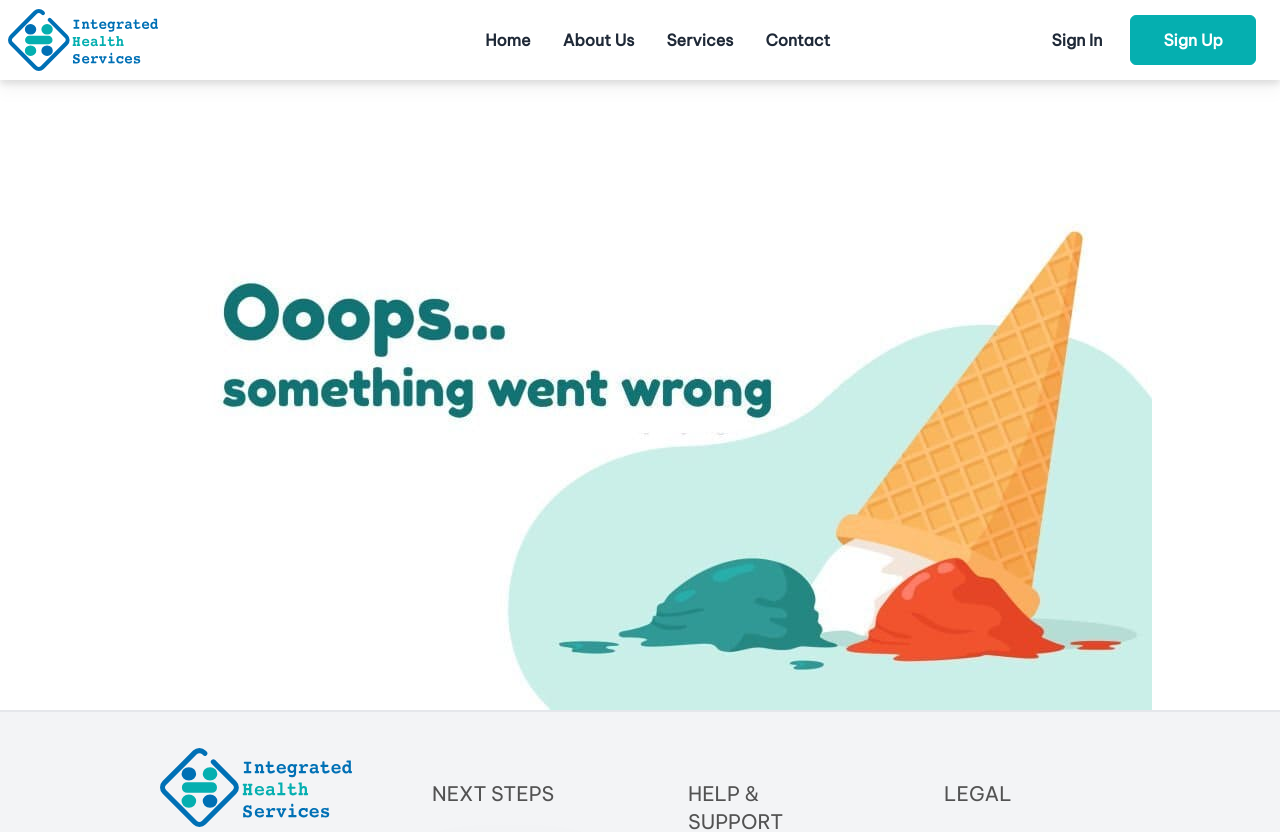
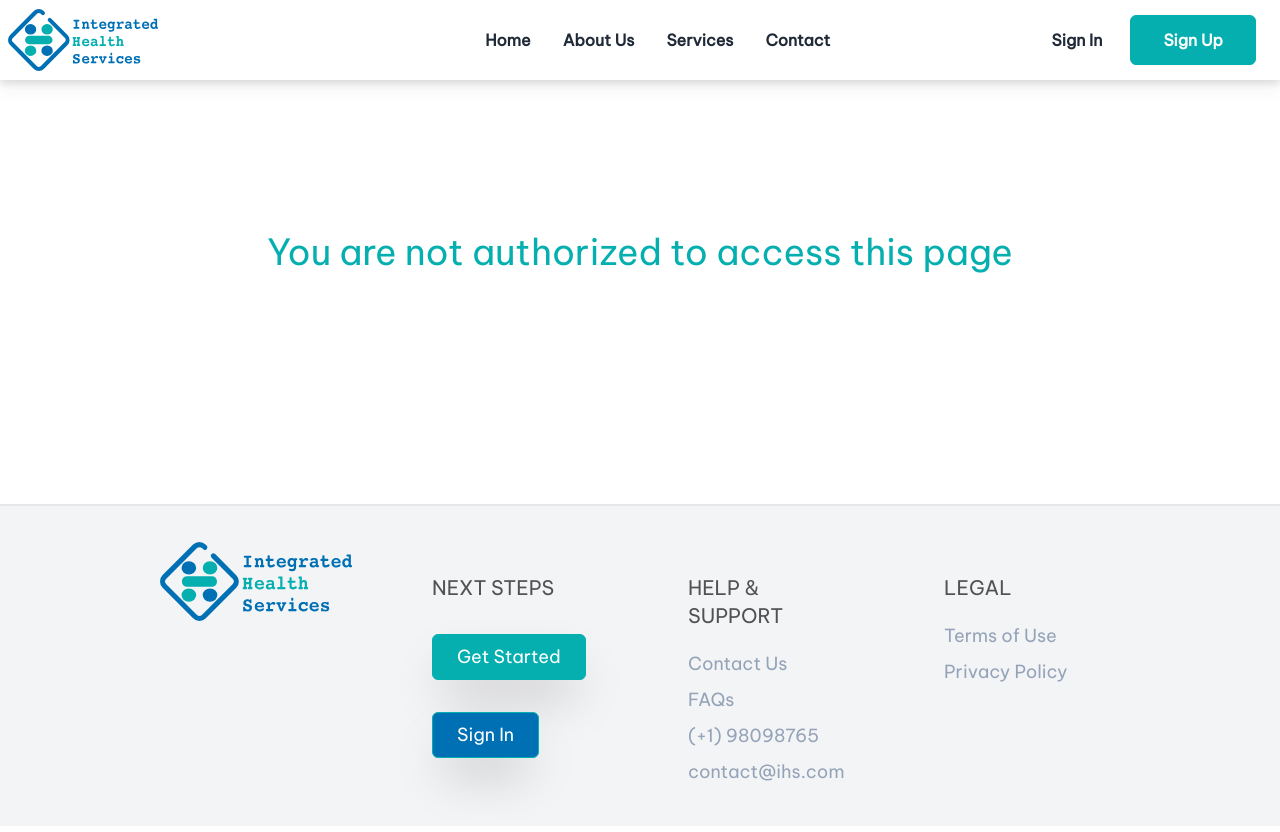
Before and after one commit to ihsidna/ihs-frontend, a React (Create React App) app: page /unauthorized in a window 1280 px wide. Shown: the top 832 px of the page. Built offline with nearby package versions, Linux system fonts and the light colour scheme.

Commit message:
feature - create protected routes and add unauthorized access component

```diff
--- a/src/App.js
+++ b/src/App.js
@@ -19,6 +19,8 @@ import Profile from "./components/app/profile/Profile";
 import Users from "./components/app/user/Users";
 import HealthWorkers from "./components/app/healthworkers/HealthWorkers";
 import EmailConfirmation from "./pages/EmailConfirmation";
+import RequireAuth from "./components/app/RequireAuth";
+import UnauthorizedPage from "./pages/Unauthorized";
 
 function App() {
   return (
@@ -34,13 +36,19 @@ function App() {
         <Route path="faqs" element={<FAQs />} />
         <Route path="privacy-policy" element={<PrivacyPolicy />} />
         <Route path="confirm/:confirmationCode" element={<EmailConfirmation />} />
+        <Route path="unauthorized" element={<UnauthorizedPage />} />
         <Route element={<Layout />}>
+          <Route element={<RequireAuth allowedUserTypes={["user", "employee", "admin"]}/>} >
             <Route path="dashboard" element={<Dashboard />} />
             <Route path="beneficiaries/*" element={<Beneficiaries />} />
             <Route path="appointments/*" element={<Appointments />} />
             <Route path="profile/*" element={<Profile />} />
+          </Route>
+
+          <Route element={<RequireAuth allowedUserTypes={["employee", "admin"]}/>} >
             <Route path="users/*" element={<Users />} />
             <Route path="healthworkers/*" element={<HealthWorkers />} />
+          </Route>
         </Route>
         <Route path="*" element={<ErrorPage />} />
       </Routes>
--- /dev/null
+++ b/src/components/website/globals/Unauthorized.jsx
@@ -0,0 +1,13 @@
+import React from 'react';
+
+const Unauthorized = () => {
+	return (
+		<>
+			<div className="flex flex-col justify-center items-center py-4 md:py-56 pt-44 pb-20 relative">
+				<p className="md:text-4xl text-2xl text-ihs-green py-2">You are not authorized to access this page</p>
+			</div>
+		</>
+	);
+};
+
+export default Unauthorized;
--- /dev/null
+++ b/src/pages/Unauthorized.jsx
@@ -0,0 +1,18 @@
+import React from 'react';
+import Navbar from "../components/website/globals/Navbar";
+import Footer from "../components/website/globals/Footer";
+import Unauthorized from "../components/website/globals/Unauthorized";
+
+const UnauthorizedPage
+= () => {
+	return (
+		<>
+			<Navbar />
+			<Unauthorized />
+			<Footer />
+		</>
+
+	);
+};
+
+export default UnauthorizedPage;
```
Lines whose indentation alone changed are shown as unchanged.
